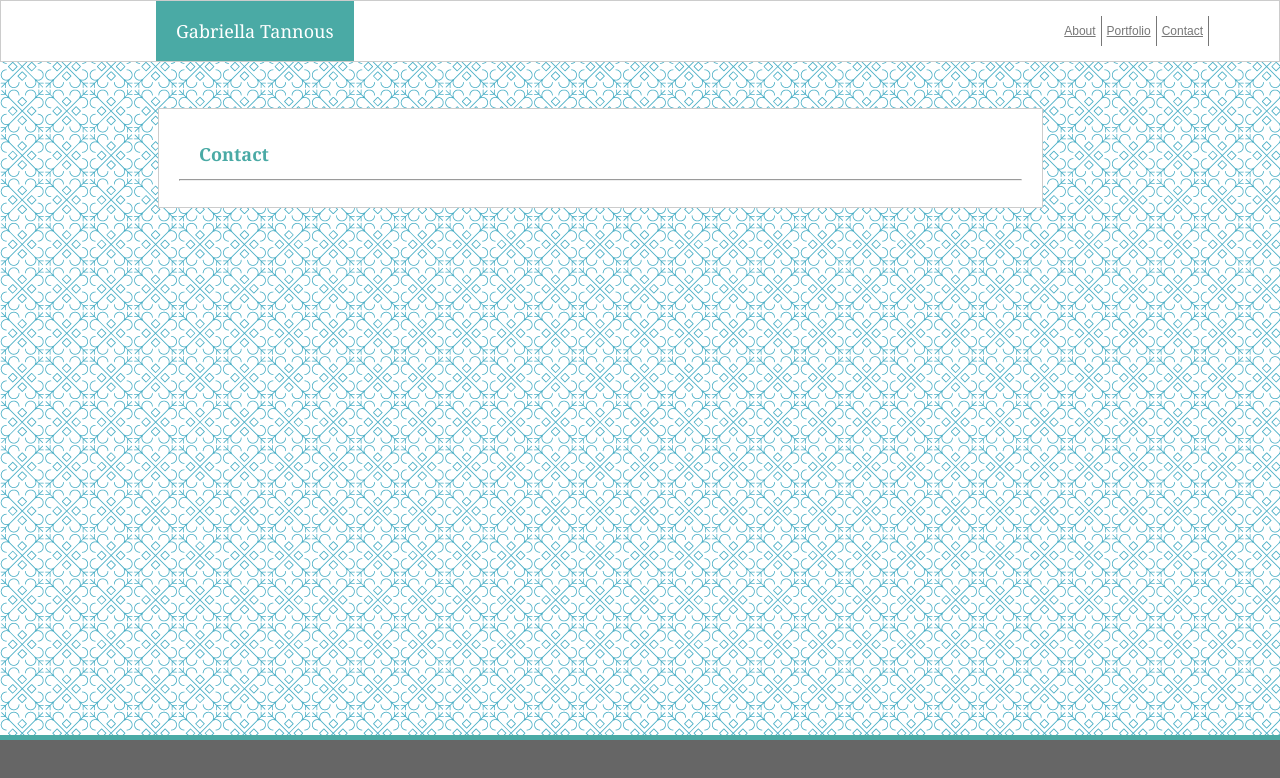
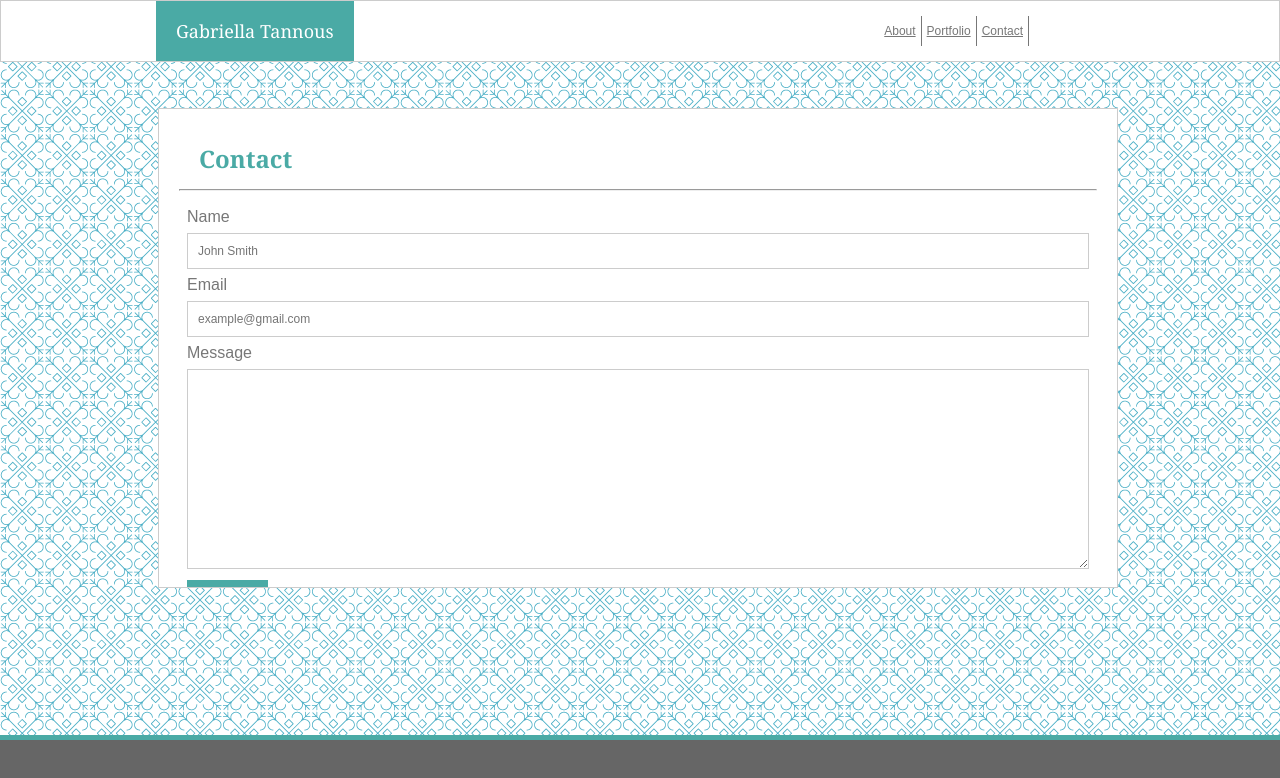
Before and after one commit to gtannous16/Basic-Portfolio, a plain HTML site: page contact.html in a window 1280 px wide. Drawn offline with Linux system fonts and the light colour scheme; files whose address does not match are found by name.

Commit message:
Added contact box, also edited about me page

```diff
--- a/assets/css/style.css
+++ b/assets/css/style.css
@@ -1,7 +1,7 @@
 *{box-sizing: border-box;}
 
 body {
-    font-size: 12px;
+    font-size: 16px;
     line-height: 20px;
     color: #333;
     font-family: Arial, Helvetica, sans-serif;
@@ -53,9 +53,9 @@ header {
  }
   nav {
     float: right;
-    position: relative;
+    position: absolute;
     top: 15px;
-    right: 70px;
+    right: 250px;
     font-size: 12px;
     font-family: Arial, Helvetica, sans-serif;
   }
@@ -74,7 +74,8 @@ header {
     position: relative;
     left:150px;
     top:100px;
-    width: 70%;
+    width: 960px;
+    height:480px;
     padding:20px;
     border: 1px solid #cccccc;
     overflow: auto;
@@ -100,8 +101,34 @@ header {
     clear: both;
     background: #666666;
   }
-  .container{
-    position: absolute;
-    left: 150px;
-    top: 150px;
-  }
+
+
+input[type=text], select, textarea {
+  font-size: 12px;
+  font-family: Arial, Helvetica, sans-serif;
+  color:#777777;
+  width: 100%; /* Full width */
+  padding: 10px; /* Some padding */
+  border: 1px solid #ccc; /* Gray border */
+  margin-top: 6px; /* Add a top margin */
+  margin-bottom: 6px; /* Bottom margin */
+  resize: vertical /* Allow the user to vertically resize the textarea (not horizontally) */
+}
+
+
+input[type=submit] {
+  background-color: #4aaaa5;
+  color: white;
+  padding: 12px 20px;
+  border: none;
+  cursor: pointer;
+}
+
+input[type=submit]:hover {
+  background-color: #4aaaa5;
+}
+
+.container {
+  border-radius: 5px;
+  padding: 8px;
+}
--- a/contact.html
+++ b/contact.html
@@ -26,10 +26,23 @@
        <section id="about">
            <h1>Contact</h1>
         <hr>
+        <section id="content">
+            <div class="container">
+                <form action="action_page.php">
 
 
-        <section id="content">
 
+                <label for="lname">Name</label>
+                <input type="text" id="lname" name="name" placeholder="John Smith">
+                <label for="lname">Email</label>
+                <input type="text" id="lname" name="name" placeholder="example@gmail.com">
+                <label for="message">Message</label>
+                <textarea id="message" name="message" style="height:200px"></textarea>
+
+                <input type="submit" value="Submit">
+
+                    </form>
+                    </div>
     </section>
     </body>
 
```
Also changed, not shown: index.html (+1 -2 lines).
